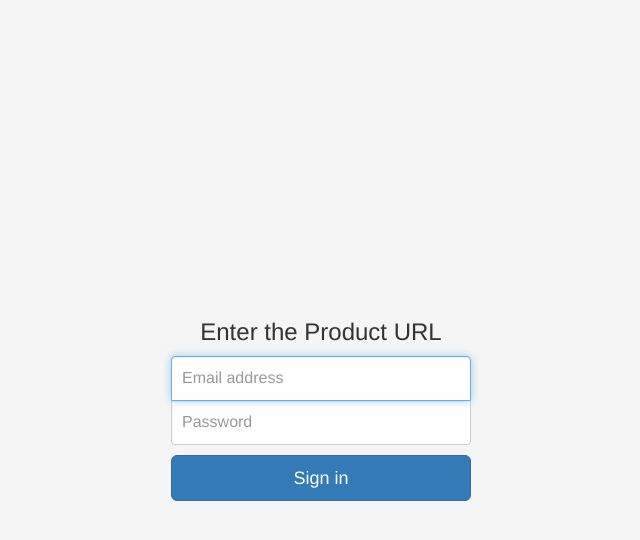
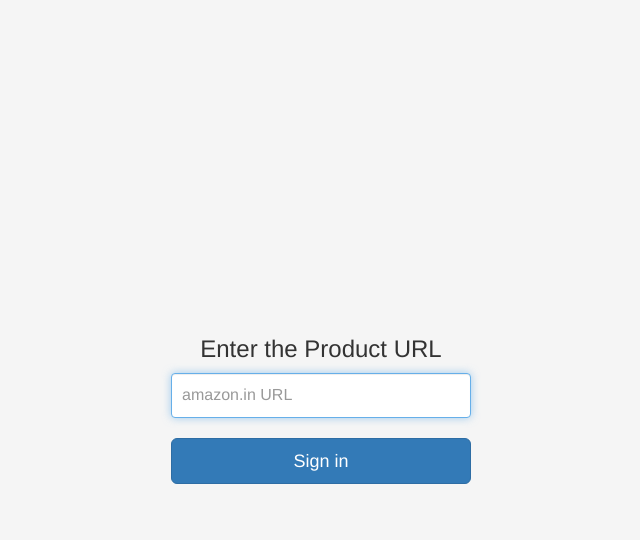
Before and after one commit to prateekb1912/pricetracker, a Django app: page / in a window 1280 px wide. Shown: the top 540 px of the page, without its empty margins (319-959 px from the left). Run offline with Django 4.2, Linux system fonts and the light colour scheme; some libraries are stand-ins or nearby versions.

Commit message:
Make changes to form

```diff
--- a/pricetracker/tracker/static/css/signin.css
+++ b/pricetracker/tracker/static/css/signin.css
@@ -19,9 +19,6 @@ body {
   padding: 15px;
   margin: auto;
 }
-.form-signin .checkbox {
-  font-weight: 400;
-}
 .form-signin .form-control {
   position: relative;
   box-sizing: border-box;
@@ -37,11 +34,7 @@ body {
   border-bottom-right-radius: 0;
   border-bottom-left-radius: 0;
 }
-.form-signin input[type="password"] {
-  margin-bottom: 10px;
-  border-top-left-radius: 0;
-  border-top-right-radius: 0;
-}
+
 .bd-placeholder-img {
     font-size: 1.125rem;
     text-anchor: middle;
--- a/pricetracker/tracker/templates/index.html
+++ b/pricetracker/tracker/templates/index.html
@@ -25,10 +25,9 @@
 <body class="text-center">
     <form class="form-signin">
         <h1 class="h3 mb-3 font-weight-normal">Enter the Product URL</h1>
-        <label for="inputEmail" class="sr-only">Email address</label>
-        <input type="email" id="inputEmail" class="form-control" placeholder="Email address" required autofocus>
-        <label for="inputPassword" class="sr-only">Password</label>
-        <input type="password" id="inputPassword" class="form-control" placeholder="Password" required>
+        <label for="inputURL" class="sr-only">Email address</label>
+        <input type="url" id="inputURL" class="form-control" placeholder="amazon.in URL" required autofocus>
+        <br>
         <button class="btn btn-lg btn-primary btn-block" type="submit">Sign in</button>
     </form>
 </body>
```
